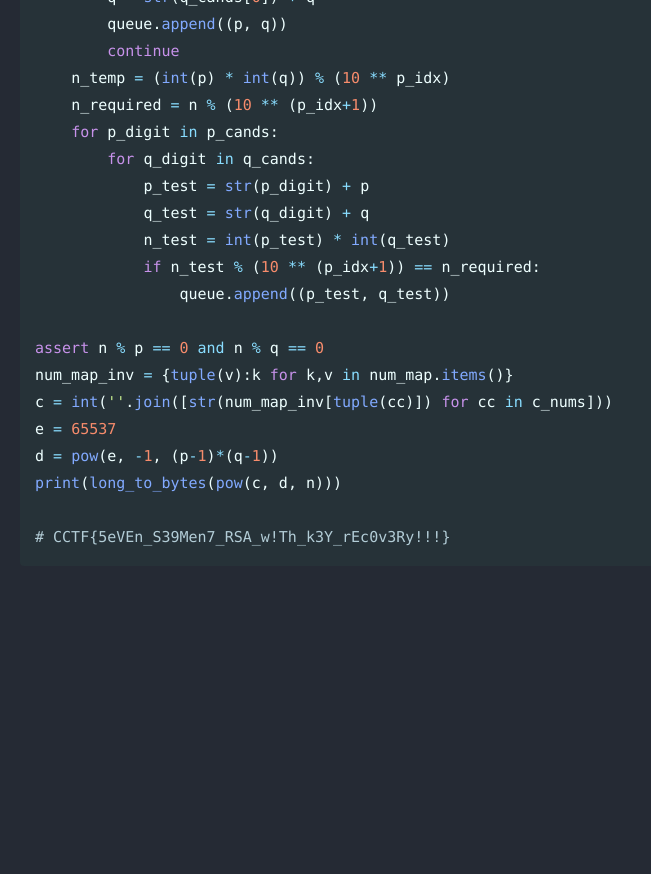
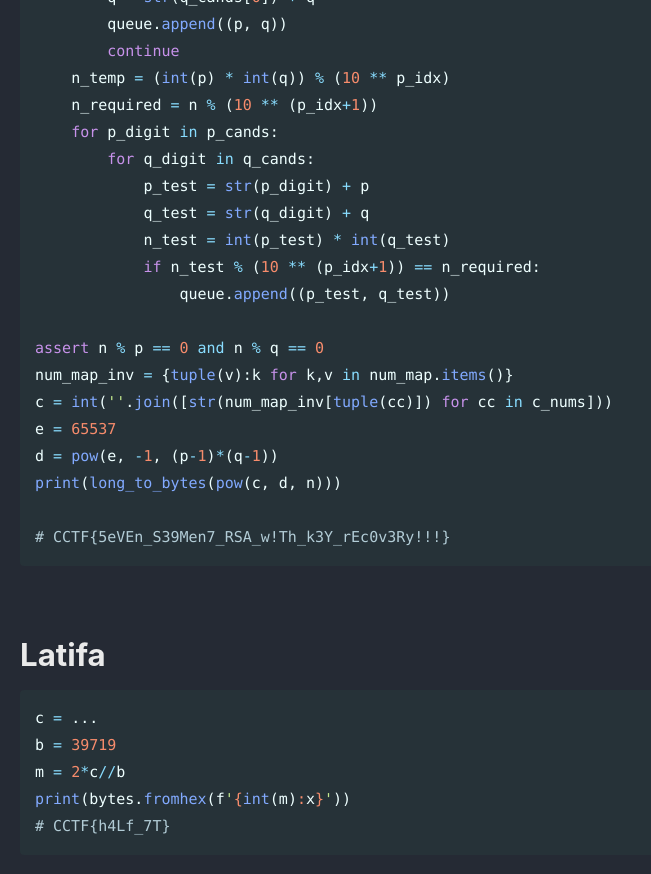
Before and after one commit to Connor-McCartney/Connor-McCartney.github.io, a Jekyll site: the page built from _pages/cryptography/other/CRYPTO-CTF-2024.md, in a window 1280 px wide and 900 px high, scrolled down 19701 px. Shown: the top 874 px of the window, without its empty margins (0-651 px from the left). Built offline with Jekyll 4.4.1, drawn with Linux system fonts in a browser that asks for light colours; cached includes are drawn as plain includes; before the commit the page ends 20312 px from its top, so only the background shows below that.

Commit message:
Update CRYPTO-CTF-2024.md

````diff
--- a/_pages/cryptography/other/CRYPTO-CTF-2024.md
+++ b/_pages/cryptography/other/CRYPTO-CTF-2024.md
@@ -802,3 +802,16 @@ print(long_to_bytes(pow(c, d, n)))
 
 # CCTF{5eVEn_S39Men7_RSA_w!Th_k3Y_rEc0v3Ry!!!}
 ```
+
+
+<br>
+
+# Latifa
+
+```python
+c = ...
+b = 39719
+m = 2*c//b
+print(bytes.fromhex(f'{int(m):x}'))
+# CCTF{h4Lf_7T}
+```
````
